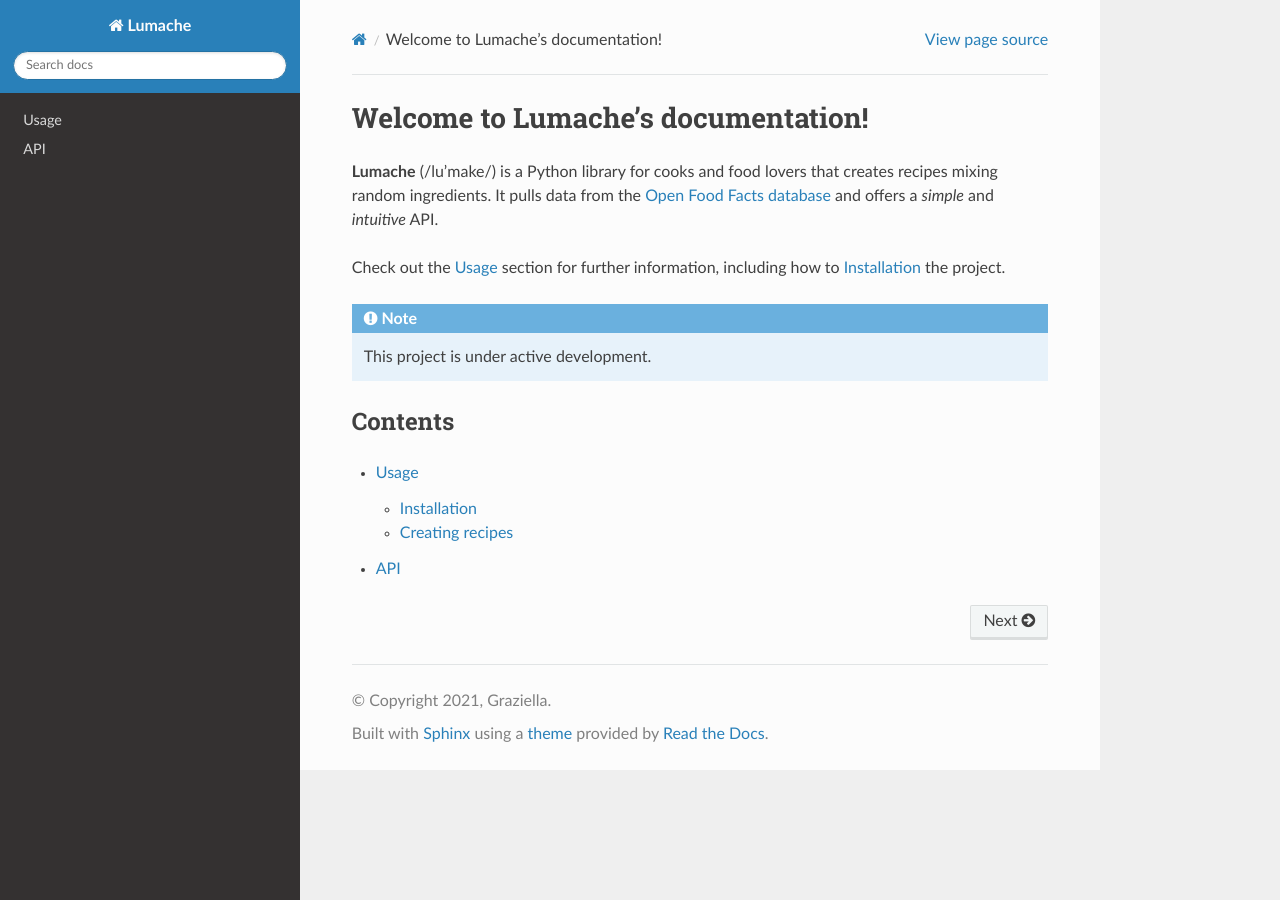
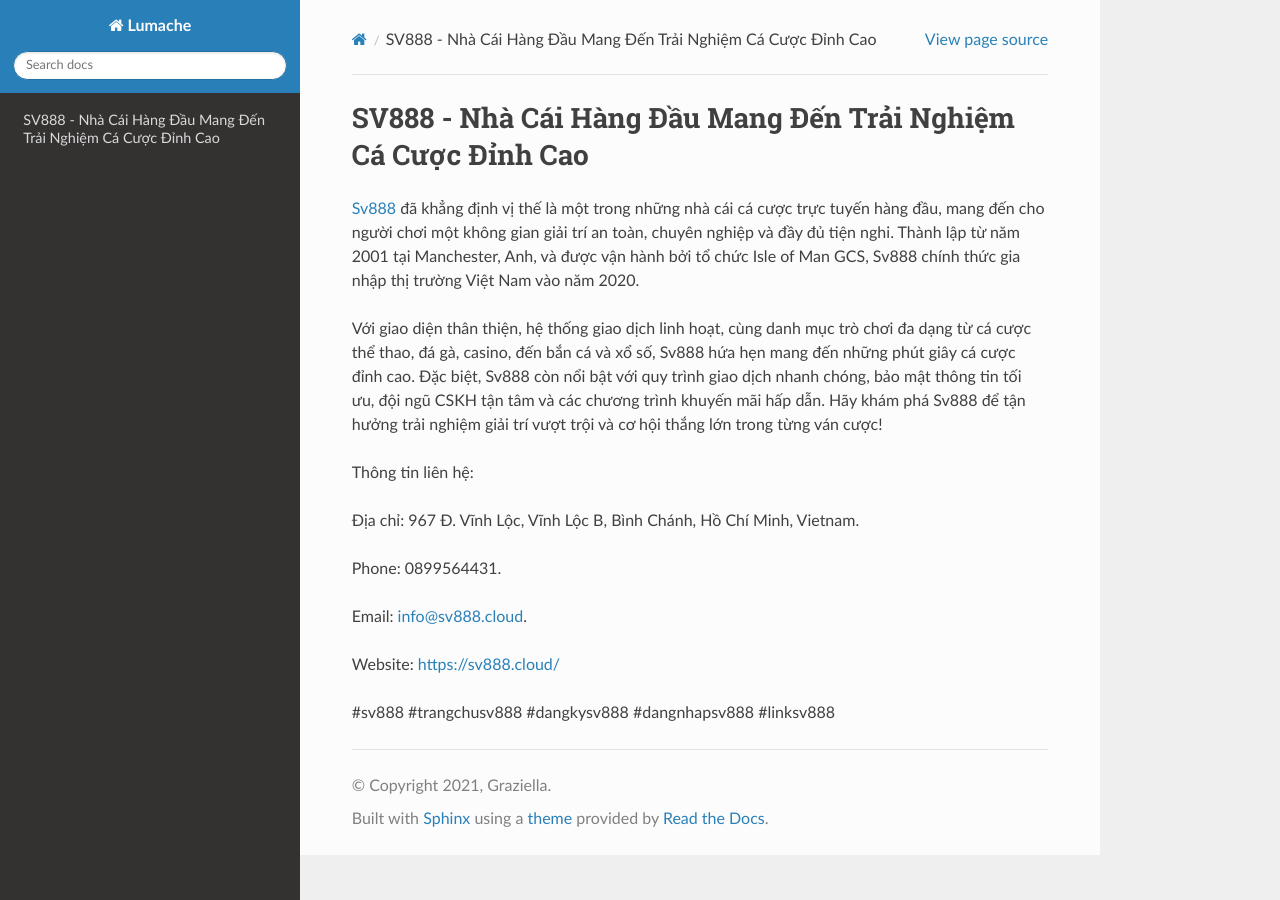
Before and after one commit to p8ebermouc/sv888cloud, a Sphinx documentation site: the page built from docs/source/index.rst, in a window 1280 px wide. Built offline with Sphinx 7.4.7 and the Read the Docs theme 3.1.0, drawn with Linux system fonts in a browser that asks for light colours.

Commit message:
Update index.rst

```diff
--- a/docs/source/index.rst
+++ b/docs/source/index.rst
@@ -1,22 +1,18 @@
-Welcome to Lumache's documentation!
+SV888 - Nhà Cái Hàng Đầu Mang Đến Trải Nghiệm Cá Cược Đỉnh Cao
 ===================================
 
-**Lumache** (/lu'make/) is a Python library for cooks and food lovers
-that creates recipes mixing random ingredients.
-It pulls data from the `Open Food Facts database <https://world.openfoodfacts.org/>`_
-and offers a *simple* and *intuitive* API.
+`Sv888 <https://sv888.cloud/>`_ đã khẳng định vị thế là một trong những nhà cái cá cược trực tuyến hàng đầu, mang đến cho người chơi một không gian giải trí an toàn, chuyên nghiệp và đầy đủ tiện nghi. Thành lập từ năm 2001 tại Manchester, Anh, và được vận hành bởi tổ chức Isle of Man GCS, Sv888 chính thức gia nhập thị trường Việt Nam vào năm 2020.
 
-Check out the :doc:`usage` section for further information, including
-how to :ref:`installation` the project.
+Với giao diện thân thiện, hệ thống giao dịch linh hoạt, cùng danh mục trò chơi đa dạng từ cá cược thể thao, đá gà, casino, đến bắn cá và xổ số, Sv888 hứa hẹn mang đến những phút giây cá cược đỉnh cao. Đặc biệt, Sv888 còn nổi bật với quy trình giao dịch nhanh chóng, bảo mật thông tin tối ưu, đội ngũ CSKH tận tâm và các chương trình khuyến mãi hấp dẫn. Hãy khám phá Sv888 để tận hưởng trải nghiệm giải trí vượt trội và cơ hội thắng lớn trong từng ván cược!
 
-.. note::
+Thông tin liên hệ:
 
-   This project is under active development.
+Địa chỉ: 967 Đ. Vĩnh Lộc, Vĩnh Lộc B, Bình Chánh, Hồ Chí Minh, Vietnam.
 
-Contents
---------
+Phone: 0899564431.
 
-.. toctree::
+Email: info@sv888.cloud.
 
-   usage
-   api
+Website: https://sv888.cloud/
+
+#sv888 #trangchusv888 #dangkysv888 #dangnhapsv888 #linksv888
```
